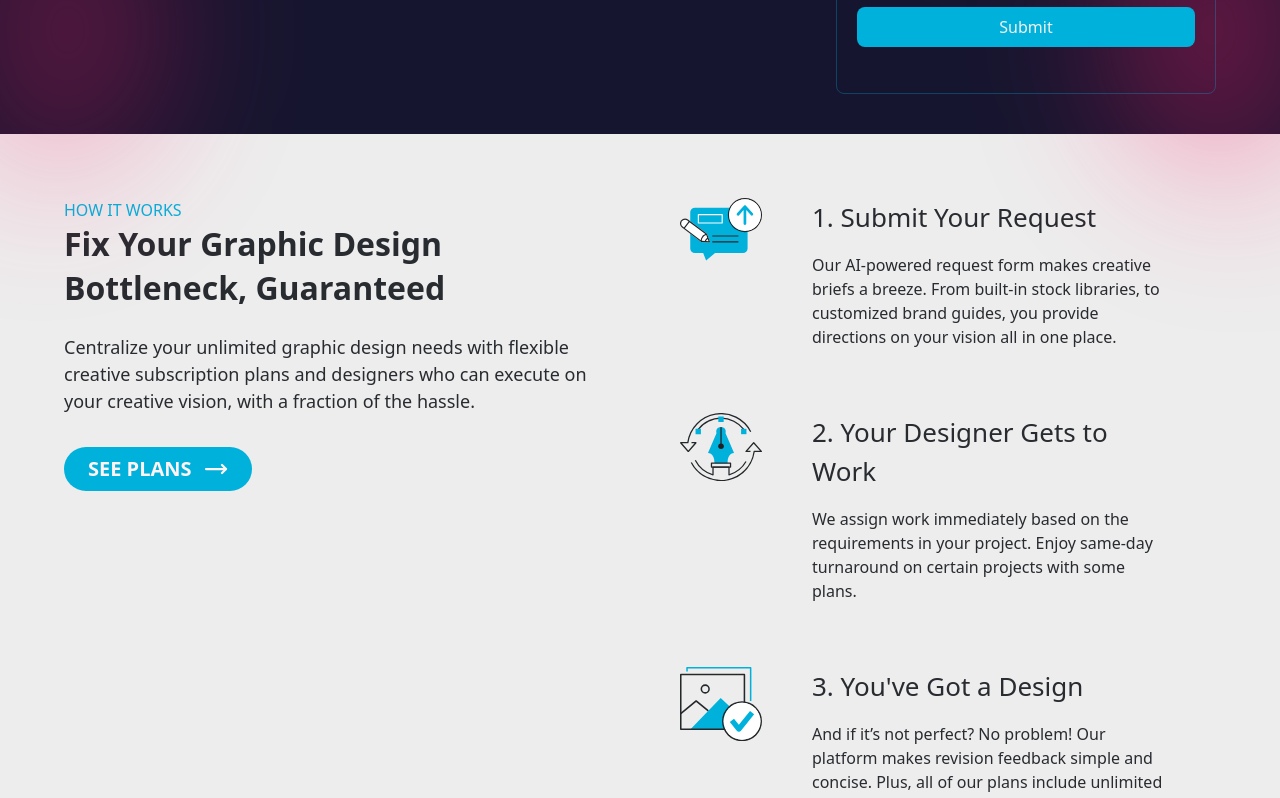
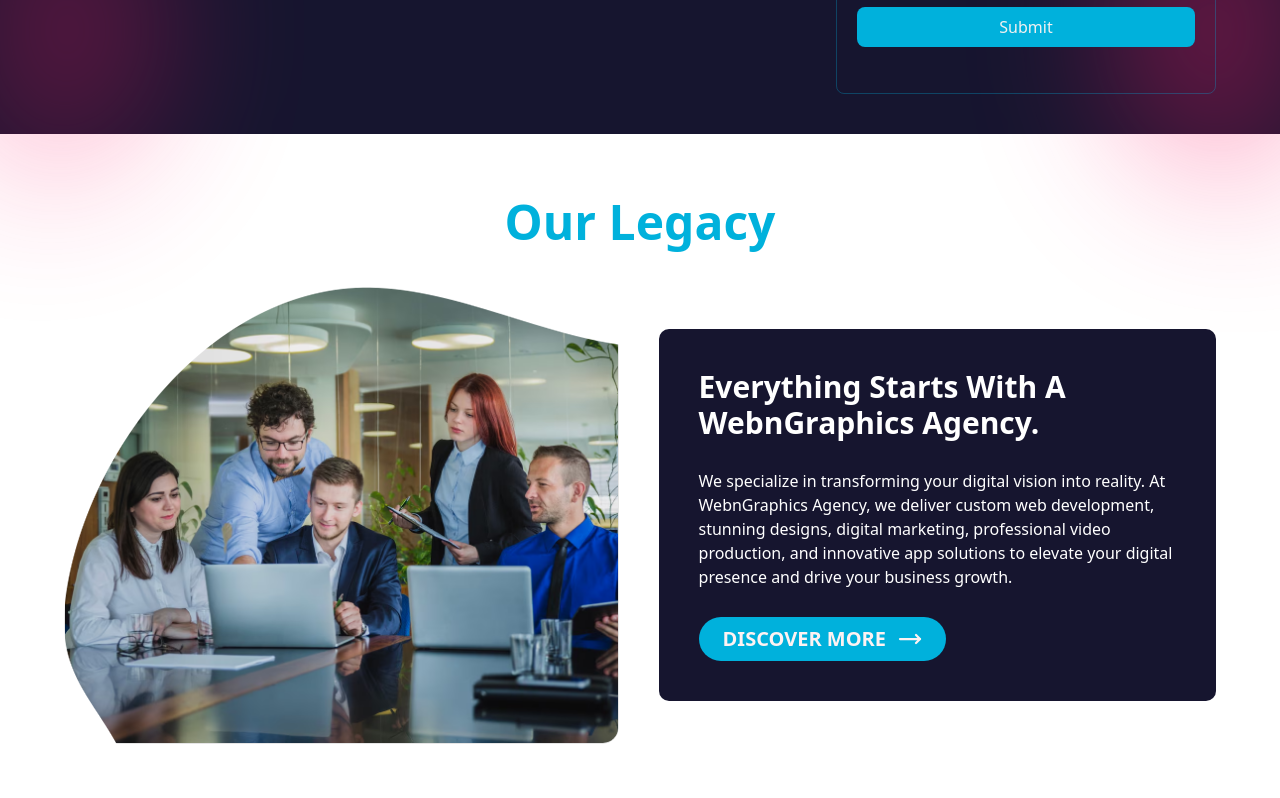
Before and after one commit to Bomstar/WebnGraphic, a Next.js app: page / in a window 1280 px wide. Shown: the part 1220-2018 px from the top of the page. Built offline with nearby package versions, Linux system fonts and the light colour scheme.

Commit message:
Our Legacy section add

```diff
--- /dev/null
+++ b/app/component/AboutUs.tsx
@@ -0,0 +1,37 @@
+import Image from "next/image";
+import GlobalButton from "./Button";
+
+export default function AboutUs() {
+  return (
+    <section className="lg:p-16 md:p-10 p-5">
+      <h2 className="text-5xl font-bold text-center text-[#00b1dc] mb-10">
+        Our Legacy
+      </h2>
+      <div className="flex max-lg:flex-col md:items-center max-lg:space-y-7 max-sm:space-y-5 gap-10">
+        <div className="lg:w-1/2 md:w-4/5 flex justify-center xl:[568px] lg:h-[458px] md:h-[568px] h-80 [mask-image:url('/assets/mask.png')] [mask-size:100%_100%;] [mask-repeat: no-repeat,]  relative group overflow-hidden border rounded-2xl">
+          <Image
+            src="/assets/Ourlegacy.png" // Local image (stored in public/)
+            alt="Example Image"
+            fill
+            className="group-hover:scale-105 object-cover duration-300"
+          />
+        </div>
+        <div className="lg:w-1/2 rounded-lg md:p-10 p-5  space-y-7 text-white bg-[#16152f]">
+          <h2 className="font-bold text-3xl max-sm:text-2xl">
+            Everything Starts With A WebnGraphics Agency.
+          </h2>
+          <p>
+            We specialize in transforming your digital vision into reality. At
+            WebnGraphics Agency, we deliver custom web development, stunning
+            designs, digital marketing, professional video production, and
+            innovative app solutions to elevate your digital presence and drive
+            your business growth.
+          </p>
+          <div>
+            <GlobalButton>Discover More</GlobalButton>
+          </div>
+        </div>
+      </div>
+    </section>
+  );
+}
--- a/app/component/Button.tsx
+++ b/app/component/Button.tsx
@@ -7,7 +7,7 @@
 
 export default function GlobalButton({ children }: ButtonProps) {
   return (
-    <button className="bg-[#00b1dc] cursor-pointer flex justify-center gap-3 group uppercase font-bold text-xl text-red-50 p-2 pr-6 pl-6 rounded-full mt-8">
+    <button className="bg-[#00b1dc] cursor-pointer flex justify-center gap-3 group uppercase font-bold text-xl text-red-50 p-2 pr-6 pl-6 hover:bg-[#0098c1] rounded-full">
       {children}
       <span>
         <MoveRight
--- a/app/page.tsx
+++ b/app/page.tsx
@@ -9,12 +9,14 @@
 import Test from "./component/test";
 import Work from "./component/Work";
 import SignUp from "./component/SignUp";
+import AboutUs from "./component/AboutUs";
 
 export default function Home() {
   return (
     <div>
       <SignUp />
       <HeroTheme></HeroTheme>
+      <AboutUs></AboutUs>
       <HowItsWorks />
       <Work />
       <ServiceSec />
```
Also changed, not shown: public/assets/Ourlegacy.png (added), public/assets/mask.png (added).
